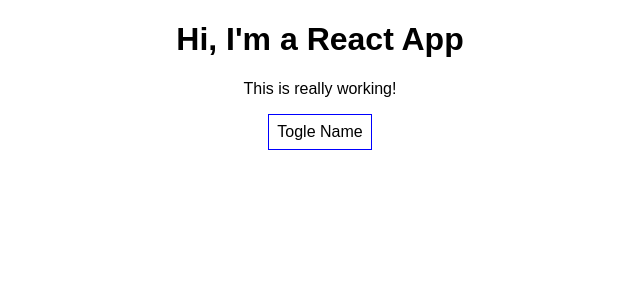
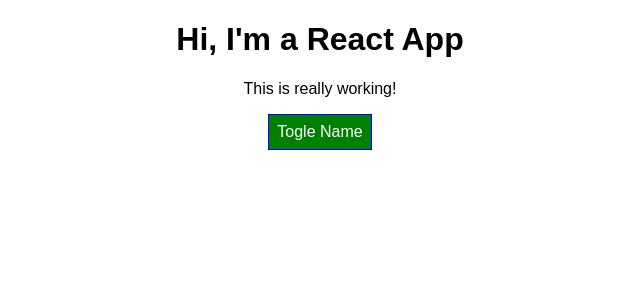
Before and after one commit to fermartin17/react-app, a React (Create React App) app in the folder React/my-app/: page / in a window 1280 px wide. Shown: the top 300 px of the page, without its empty margins (320-960 px from the left). Built offline with nearby package versions, Linux system fonts and the light colour scheme.

Commit message:
assign classes dynamically

```diff
--- a/React/my-app/src/App.css
+++ b/React/my-app/src/App.css
@@ -1,3 +1,11 @@
 .App {
   text-align: center;
 }
+
+.red{
+  color: red;
+}
+
+.bold{
+  font-weight: bold;
+}
--- a/React/my-app/src/App.js
+++ b/React/my-app/src/App.js
@@ -48,7 +48,8 @@
 
   render () {
     const style ={
-      backgroundColor: 'white',
+      backgroundColor: 'green',
+      color: 'white',
       font: 'inherit',
       border: '1px solid blue',
       padding: '8px',
@@ -71,13 +72,22 @@
           })}
           </div>
       );
+    style.backgroundColor= 'red';
     }
 
+    const classes = [];
+
+    if(this.state.persons.length <= 2){
+      classes.push('red');
+    }
+    if(this.state.persons.length <= 1){
+      classes.push('bold');
+    }
 
     return (
       <div className="App">
         <h1>Hi, I'm a React App</h1>
-        <p>This is really working!</p>
+        <p className={classes.join(' ')}>This is really working!</p>
         <button
         style = {style}
         // onClick={() => this.switchNameHandler('Maximilian!!')}>Switch Name</button>
```
